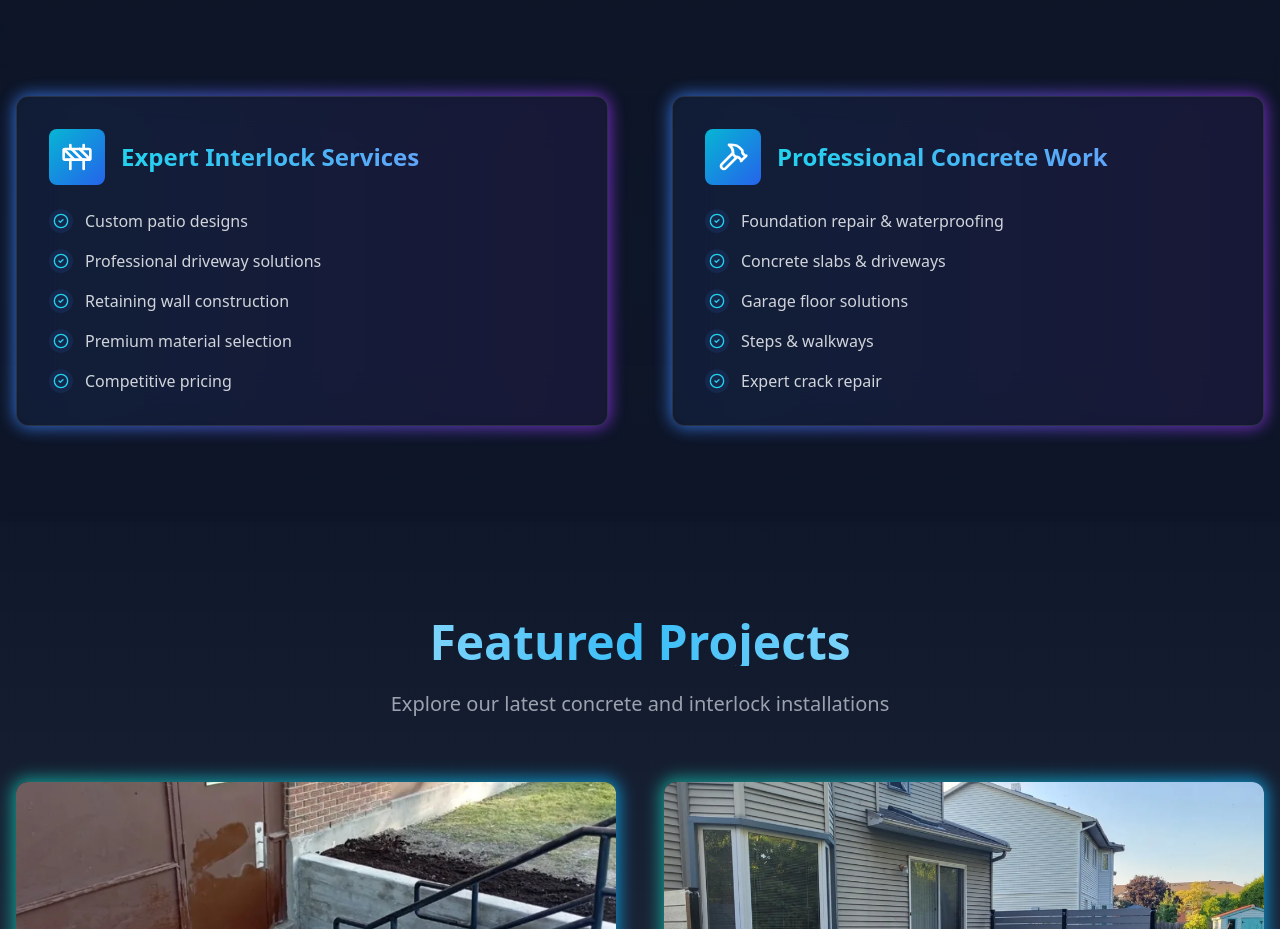
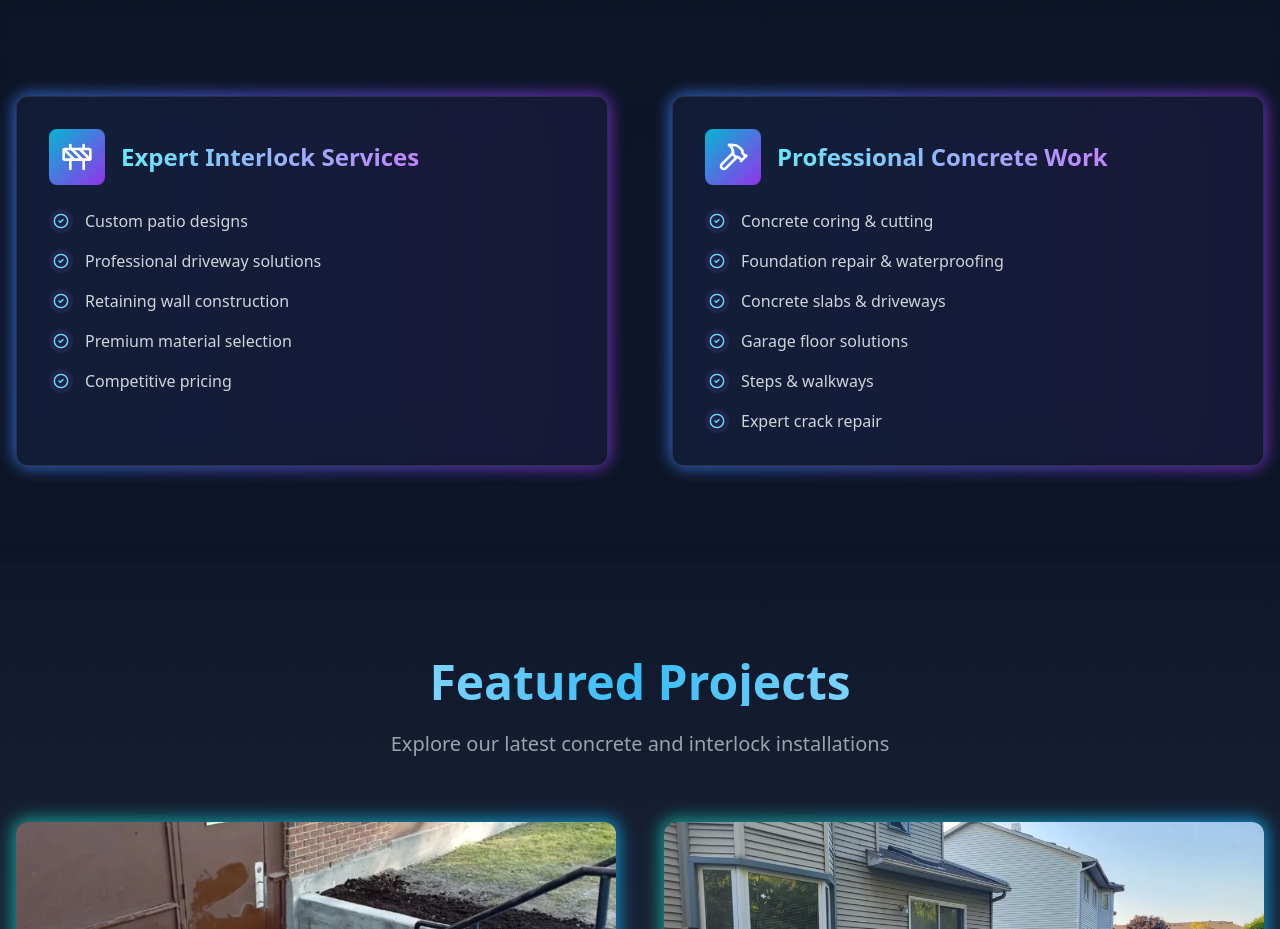
Before and after one commit to simplifaisoul/AzHOME-Refreshed, a React (Vite) app: page / in a window 1280 px wide. Shown: the part 880-1809 px from the top of the page. Built offline with nearby package versions, Linux system fonts and the light colour scheme.

Commit message:
Add concrete coring & cutting service, improve color contrast, and add equipment photo

```diff
--- a/src/pages/Gallery.tsx
+++ b/src/pages/Gallery.tsx
@@ -154,6 +154,12 @@ export default function Gallery() {
         description: 'Precision core drilling services'
       },
       {
+        url: '/images/concrete-cutting-equipment.jpg',
+        alt: 'Concrete Cutting Equipment',
+        title: 'Professional Cutting Equipment',
+        description: 'State-of-the-art concrete cutting machinery'
+      },
+      {
         url: '/images/gallery-new-1.jpg',
         alt: 'Project Gallery',
         title: 'Recent Projects',
--- a/src/pages/Home.tsx
+++ b/src/pages/Home.tsx
@@ -43,6 +43,7 @@ export default function Home() {
       icon: Hammer,
       title: "Professional Concrete Work",
       items: [
+        "Concrete coring & cutting",
         "Foundation repair & waterproofing",
         "Concrete slabs & driveways",
         "Garage floor solutions",
@@ -228,10 +229,10 @@ export default function Home() {
 
                 <div className="relative flex flex-col h-full bg-slate-900/90 backdrop-blur-xl rounded-xl p-6 md:p-8 border border-white/10">
                   <div className="flex items-center gap-4 mb-6">
-                    <div className="p-2 md:p-3 rounded-lg bg-gradient-to-br from-cyan-500 to-blue-600">
+                    <div className="p-2 md:p-3 rounded-lg bg-gradient-to-br from-cyan-500 to-purple-600">
                       <feature.icon className="h-6 w-6 md:h-8 md:w-8 text-white" />
                     </div>
-                    <h3 className="text-xl md:text-2xl font-bold bg-clip-text text-transparent bg-gradient-to-r from-cyan-400 to-blue-400">
+                    <h3 className="text-xl md:text-2xl font-bold bg-clip-text text-transparent bg-gradient-to-r from-cyan-300 to-purple-400">
                       {feature.title}
                     </h3>
                   </div>
@@ -239,8 +240,8 @@ export default function Home() {
                   <ul className="space-y-3 md:space-y-4 flex-grow">
                     {feature.items.map((item, itemIndex) => (
                       <li key={itemIndex} className="flex items-center text-gray-300 group/item">
-                        <span className="flex items-center justify-center w-5 h-5 md:w-6 md:h-6 mr-3 rounded-full bg-blue-500/10 group-hover/item:bg-blue-500/20 transition-colors duration-200">
-                          <CheckCircle2 className="h-3 w-3 md:h-4 md:w-4 text-cyan-400 group-hover/item:text-cyan-300" />
+                        <span className="flex items-center justify-center w-5 h-5 md:w-6 md:h-6 mr-3 rounded-full bg-purple-500/10 group-hover/item:bg-purple-500/20 transition-colors duration-200">
+                          <CheckCircle2 className="h-3 w-3 md:h-4 md:w-4 text-cyan-300 group-hover/item:text-purple-300" />
                         </span>
                         <span className="text-sm md:text-base group-hover/item:text-white transition-colors duration-200">
                           {item}
```
Also changed, not shown: public/images/concrete-cutting-equipment.jpg (added).
